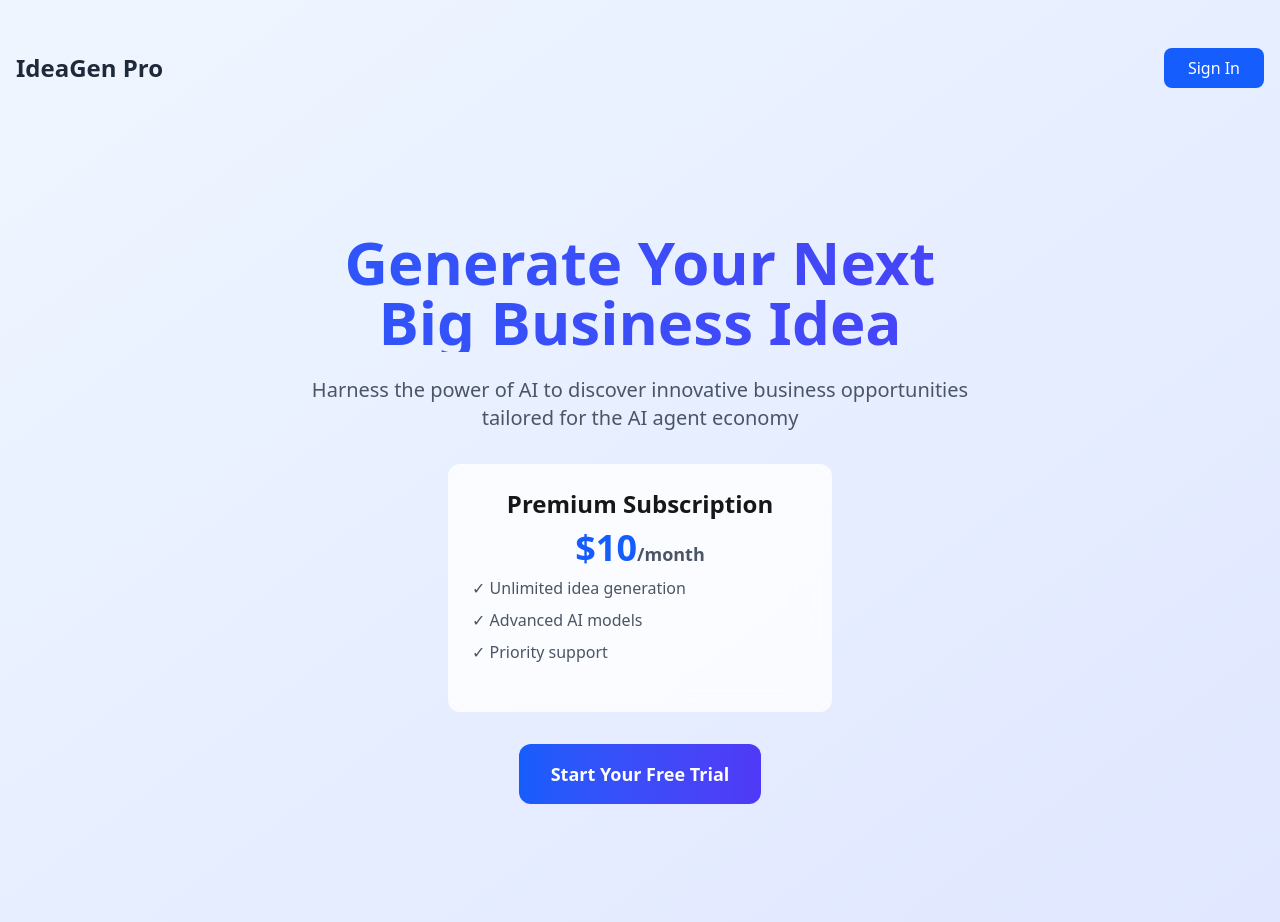
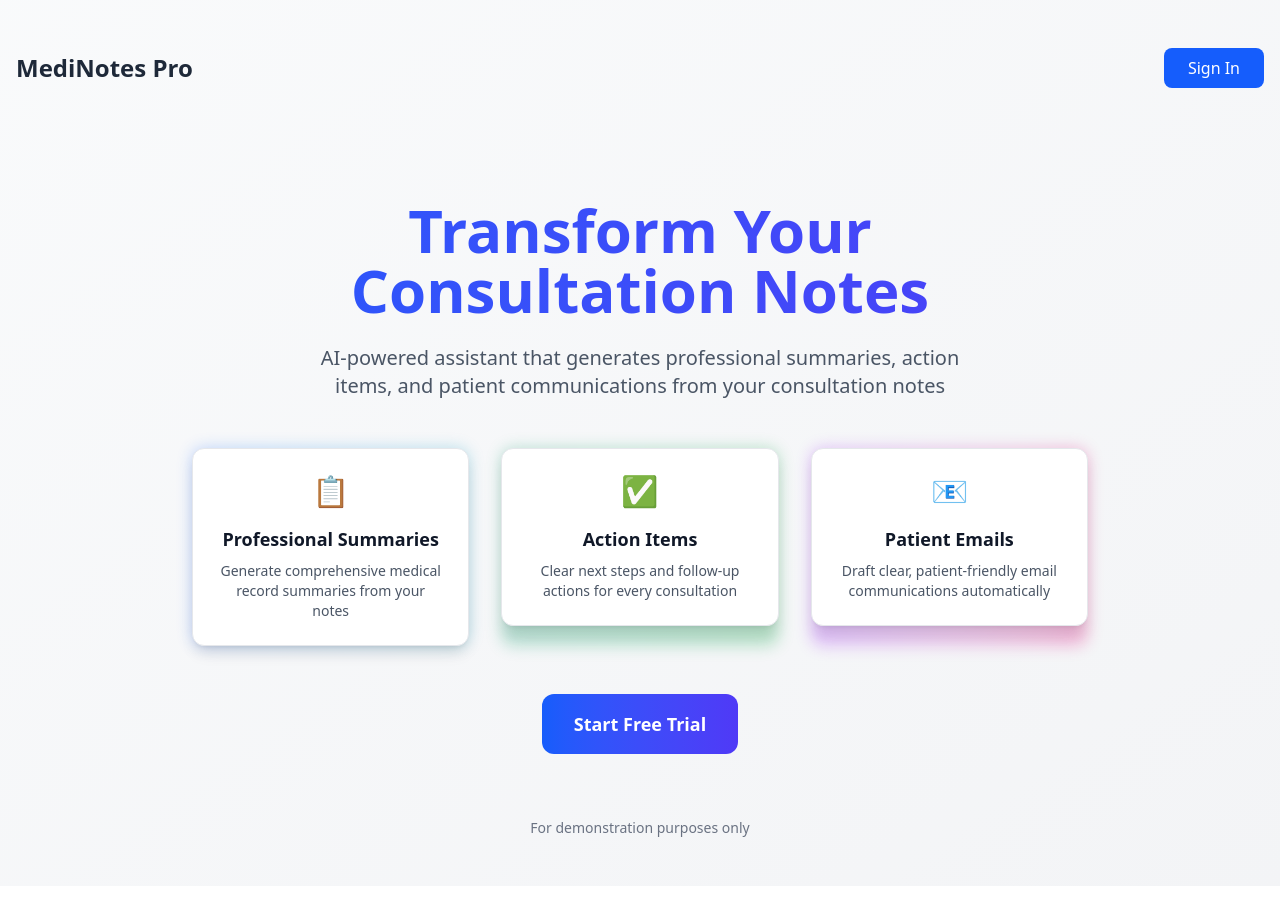
Before and after one commit to lesliejohnson-io/saas, a Next.js app: page / in a window 1280 px wide. Shown: the top 922 px of the page. After the commit the page ends 886 px from the top, so only its background shows below. Built offline with nearby package versions, Linux system fonts and the light colour scheme; no server answers.

Commit message:
update: healthcare app with revised prompt

```diff
--- a/pages/_app.tsx
+++ b/pages/_app.tsx
@@ -1,5 +1,6 @@
 import { ClerkProvider } from '@clerk/nextjs';
 import type { AppProps } from 'next/app';
+import 'react-datepicker/dist/react-datepicker.css';
 import '../styles/globals.css';
 
 export default function MyApp({ Component, pageProps }: AppProps) {
--- a/pages/index.tsx
+++ b/pages/index.tsx
@@ -5,12 +5,12 @@ import { SignInButton, SignedIn, SignedOut, UserButton } from '@clerk/nextjs';
 
 export default function Home() {
   return (
-    <main className="min-h-screen bg-gradient-to-br from-blue-50 to-indigo-100 dark:from-gray-900 dark:to-gray-800">
+    <main className="min-h-screen bg-gradient-to-br from-gray-50 to-gray-100 dark:from-gray-900 dark:to-gray-800">
       <div className="container mx-auto px-4 py-12">
         {/* Navigation */}
         <nav className="flex justify-between items-center mb-12">
           <h1 className="text-2xl font-bold text-gray-800 dark:text-gray-200">
-            IdeaGen Pro
+            MediNotes Pro
           </h1>
           <div>
             <SignedOut>
@@ -35,41 +35,69 @@ export default function Home() {
         </nav>
 
         {/* Hero Section */}
-        <div className="text-center py-24">
+        <div className="text-center py-16">
           <h2 className="text-6xl font-bold bg-gradient-to-r from-blue-600 to-indigo-600 bg-clip-text text-transparent mb-6">
-            Generate Your Next
+            Transform Your
             <br />
-            Big Business Idea
+            Consultation Notes
           </h2>
-          <p className="text-xl text-gray-600 dark:text-gray-400 mb-8 max-w-2xl mx-auto">
-            Harness the power of AI to discover innovative business opportunities tailored for the AI agent economy
+          <p className="text-xl text-gray-600 dark:text-gray-400 mb-12 max-w-2xl mx-auto">
+            AI-powered assistant that generates professional summaries, action items, and patient communications from your consultation notes
           </p>
 
-          {/* Pricing Preview */}
-          <div className="bg-white/80 dark:bg-gray-800/80 backdrop-blur-lg rounded-xl p-6 max-w-sm mx-auto mb-8">
-            <h3 className="text-2xl font-bold mb-2">Premium Subscription</h3>
-            <p className="text-4xl font-bold text-blue-600 mb-2">$10<span className="text-lg text-gray-600">/month</span></p>
-            <ul className="text-left text-gray-600 dark:text-gray-400 mb-6">
-              <li className="mb-2">✓ Unlimited idea generation</li>
-              <li className="mb-2">✓ Advanced AI models</li>
-              <li className="mb-2">✓ Priority support</li>
-            </ul>
+          {/* Features Grid */}
+          <div className="grid md:grid-cols-3 gap-8 max-w-4xl mx-auto mb-12">
+            <div className="relative group">
+              <div className="absolute inset-0 bg-gradient-to-r from-blue-600 to-cyan-600 rounded-xl blur opacity-25 group-hover:opacity-40 transition duration-300"></div>
+              <div className="relative bg-white dark:bg-gray-800 p-6 rounded-xl shadow-lg border border-gray-200 dark:border-gray-700 backdrop-blur-sm">
+                <div className="text-3xl mb-4">📋</div>
+                <h3 className="text-lg font-semibold mb-2 text-gray-900 dark:text-gray-100">Professional Summaries</h3>
+                <p className="text-gray-600 dark:text-gray-400 text-sm">
+                  Generate comprehensive medical record summaries from your notes
+                </p>
+              </div>
+            </div>
+            <div className="relative group">
+              <div className="absolute inset-0 bg-gradient-to-r from-emerald-600 to-green-600 rounded-xl blur opacity-25 group-hover:opacity-40 transition duration-300"></div>
+              <div className="relative bg-white dark:bg-gray-800 p-6 rounded-xl shadow-lg border border-gray-200 dark:border-gray-700 backdrop-blur-sm">
+                <div className="text-3xl mb-4">✅</div>
+                <h3 className="text-lg font-semibold mb-2 text-gray-900 dark:text-gray-100">Action Items</h3>
+                <p className="text-gray-600 dark:text-gray-400 text-sm">
+                  Clear next steps and follow-up actions for every consultation
+                </p>
+              </div>
+            </div>
+            <div className="relative group">
+              <div className="absolute inset-0 bg-gradient-to-r from-purple-600 to-pink-600 rounded-xl blur opacity-25 group-hover:opacity-40 transition duration-300"></div>
+              <div className="relative bg-white dark:bg-gray-800 p-6 rounded-xl shadow-lg border border-gray-200 dark:border-gray-700 backdrop-blur-sm">
+                <div className="text-3xl mb-4">📧</div>
+                <h3 className="text-lg font-semibold mb-2 text-gray-900 dark:text-gray-100">Patient Emails</h3>
+                <p className="text-gray-600 dark:text-gray-400 text-sm">
+                  Draft clear, patient-friendly email communications automatically
+                </p>
+              </div>
+            </div>
           </div>
 
           <SignedOut>
             <SignInButton mode="modal">
               <button className="bg-gradient-to-r from-blue-600 to-indigo-600 hover:from-blue-700 hover:to-indigo-700 text-white font-bold py-4 px-8 rounded-xl text-lg transition-all transform hover:scale-105">
-                Start Your Free Trial
+                Start Free Trial
               </button>
             </SignInButton>
           </SignedOut>
           <SignedIn>
             <Link href="/product">
               <button className="bg-gradient-to-r from-blue-600 to-indigo-600 hover:from-blue-700 hover:to-indigo-700 text-white font-bold py-4 px-8 rounded-xl text-lg transition-all transform hover:scale-105">
-                Access Premium Features
+                Open Consultation Assistant
               </button>
             </Link>
           </SignedIn>
+        </div>
+
+        {/* Trust Indicators */}
+        <div className="text-center text-sm text-gray-500 dark:text-gray-400">
+          <p>For demonstration purposes only</p>
         </div>
       </div>
     </main>
--- a/pages/product.tsx
+++ b/pages/product.tsx
@@ -1,79 +1,145 @@
 "use client"
 
-import { useEffect, useState } from 'react';
+import { useState, FormEvent } from 'react';
+import { useAuth } from '@clerk/nextjs';
+import DatePicker from 'react-datepicker';
 import ReactMarkdown from 'react-markdown';
 import remarkGfm from 'remark-gfm';
 import remarkBreaks from 'remark-breaks';
-import { useAuth } from '@clerk/nextjs';
 import { fetchEventSource } from '@microsoft/fetch-event-source';
 import { Protect, PricingTable, UserButton } from '@clerk/nextjs';
 
-function IdeaGenerator() {
+function ConsultationForm() {
     const { getToken } = useAuth();
-    const [idea, setIdea] = useState<string>('…loading');
 
-    useEffect(() => {
-        let buffer = '';
-        (async () => {
+    // Form state
+    const [patientName, setPatientName] = useState('');
+    const [visitDate, setVisitDate] = useState<Date | null>(new Date());
+    const [notes, setNotes] = useState('');
+
+    // Streaming state
+    const [output, setOutput] = useState('');
+    const [loading, setLoading] = useState(false);
+
+    async function handleSubmit(e: FormEvent) {
+        e.preventDefault();
+        setOutput('');
+        setLoading(true);
+
         const jwt = await getToken();
         if (!jwt) {
-                setIdea('Authentication required');
+            setOutput('Authentication required');
+            setLoading(false);
             return;
         }
 
+        const controller = new AbortController();
+        let buffer = '';
+
         await fetchEventSource('/api', {
-                headers: { Authorization: `Bearer ${jwt}` },
+            signal: controller.signal,
+            method: 'POST',
+            headers: {
+                'Content-Type': 'application/json',
+                Authorization: `Bearer ${jwt}`,
+            },
+            body: JSON.stringify({
+                patient_name: patientName,
+                date_of_visit: visitDate?.toISOString().slice(0, 10),
+                notes,
+            }),
             onmessage(ev) {
                 buffer += ev.data;
-                    setIdea(buffer);
+                setOutput(buffer);
+            },
+            onclose() {
+                setLoading(false);
             },
             onerror(err) {
                 console.error('SSE error:', err);
-                    // Don't throw - let it retry
+                controller.abort();
+                setLoading(false);
+            },
+        });
     }
-            });
-        })();
-    }, []); // Empty dependency array - run once on mount
 
     return (
-        <div className="container mx-auto px-4 py-12">
-            {/* Header */}
-            <header className="text-center mb-12">
-                <h1 className="text-5xl font-bold bg-gradient-to-r from-blue-600 to-indigo-600 bg-clip-text text-transparent mb-4">
-                    Business Idea Generator
+        <div className="container mx-auto px-4 py-12 max-w-3xl">
+            <h1 className="text-4xl font-bold text-gray-900 dark:text-gray-100 mb-8">
+                Consultation Notes
             </h1>
-                <p className="text-gray-600 dark:text-gray-400 text-lg">
-                    AI-powered innovation at your fingertips
-                </p>
-            </header>
 
-            {/* Content Card */}
-            <div className="max-w-3xl mx-auto">
-                <div className="bg-white dark:bg-gray-800 rounded-2xl shadow-xl p-8 backdrop-blur-lg bg-opacity-95">
-                    {idea === '…loading' ? (
-                        <div className="flex items-center justify-center py-12">
-                            <div className="animate-pulse text-gray-400">
-                                Generating your business idea...
+            <form onSubmit={handleSubmit} className="space-y-6 bg-white dark:bg-gray-800 rounded-xl shadow-lg p-8">
+                <div className="space-y-2">
+                    <label htmlFor="patient" className="block text-sm font-medium text-gray-700 dark:text-gray-300">
+                        Patient Name
+                    </label>
+                    <input
+                        id="patient"
+                        type="text"
+                        required
+                        value={patientName}
+                        onChange={(e) => setPatientName(e.target.value)}
+                        className="w-full px-4 py-2 border border-gray-300 dark:border-gray-600 rounded-lg focus:ring-2 focus:ring-blue-500 focus:border-transparent dark:bg-gray-700 dark:text-white"
+                        placeholder="Enter patient's full name"
+                    />
                 </div>
+
+                <div className="space-y-2">
+                    <label htmlFor="date" className="block text-sm font-medium text-gray-700 dark:text-gray-300">
+                        Date of Visit
+                    </label>
+                    <DatePicker
+                        id="date"
+                        selected={visitDate}
+                        onChange={(d: Date | null) => setVisitDate(d)}
+                        dateFormat="yyyy-MM-dd"
+                        placeholderText="Select date"
+                        required
+                        className="w-full px-4 py-2 border border-gray-300 dark:border-gray-600 rounded-lg focus:ring-2 focus:ring-blue-500 focus:border-transparent dark:bg-gray-700 dark:text-white"
+                    />
                 </div>
-                    ) : (
-                        <div className="markdown-content text-gray-700 dark:text-gray-300">
-                            <ReactMarkdown
-                                remarkPlugins={[remarkGfm, remarkBreaks]}
+
+                <div className="space-y-2">
+                    <label htmlFor="notes" className="block text-sm font-medium text-gray-700 dark:text-gray-300">
+                        Consultation Notes
+                    </label>
+                    <textarea
+                        id="notes"
+                        required
+                        rows={8}
+                        value={notes}
+                        onChange={(e) => setNotes(e.target.value)}
+                        className="w-full px-4 py-2 border border-gray-300 dark:border-gray-600 rounded-lg focus:ring-2 focus:ring-blue-500 focus:border-transparent dark:bg-gray-700 dark:text-white"
+                        placeholder="Enter detailed consultation notes..."
+                    />
+                </div>
+
+                <button
+                    type="submit"
+                    disabled={loading}
+                    className="w-full bg-blue-600 hover:bg-blue-700 disabled:bg-blue-400 text-white font-semibold py-3 px-6 rounded-lg transition-colors duration-200"
                 >
-                                {idea}
+                    {loading ? 'Generating Summary...' : 'Generate Summary'}
+                </button>
+            </form>
+
+            {output && (
+                <section className="mt-8 bg-gray-50 dark:bg-gray-800 rounded-xl shadow-lg p-8">
+                    <div className="markdown-content prose prose-blue dark:prose-invert max-w-none">
+                        <ReactMarkdown remarkPlugins={[remarkGfm, remarkBreaks]}>
+                            {output}
                         </ReactMarkdown>
                     </div>
+                </section>
             )}
-                </div>
-            </div>
         </div>
     );
 }
 
 export default function Product() {
     return (
-        <main className="min-h-screen bg-gradient-to-br from-blue-50 to-indigo-100 dark:from-gray-900 dark:to-gray-800">
+        <main className="min-h-screen bg-gradient-to-br from-gray-50 to-gray-100 dark:from-gray-900 dark:to-gray-800">
             {/* User Menu in Top Right */}
             <div className="absolute top-4 right-4">
                 <UserButton showName={true} />
@@ -86,10 +152,10 @@ export default function Product() {
                     <div className="container mx-auto px-4 py-12">
                         <header className="text-center mb-12">
                             <h1 className="text-5xl font-bold bg-gradient-to-r from-blue-600 to-indigo-600 bg-clip-text text-transparent mb-4">
-                                Choose Your Plan
+                                Healthcare Professional Plan
                             </h1>
                             <p className="text-gray-600 dark:text-gray-400 text-lg mb-8">
-                                Unlock unlimited AI-powered business ideas
+                                Streamline your patient consultations with AI-powered summaries
                             </p>
                         </header>
                         <div className="max-w-4xl mx-auto">
@@ -98,7 +164,7 @@ export default function Product() {
                     </div>
                 }
             >
-                <IdeaGenerator />
+                <ConsultationForm />
             </Protect>
         </main>
     );
```
Also changed, not shown: pages/_document.tsx (+2 -5 lines), requirements.txt, 1 other file (tests, documents, lock files or other folders). Lines whose indentation alone changed are shown as unchanged.
